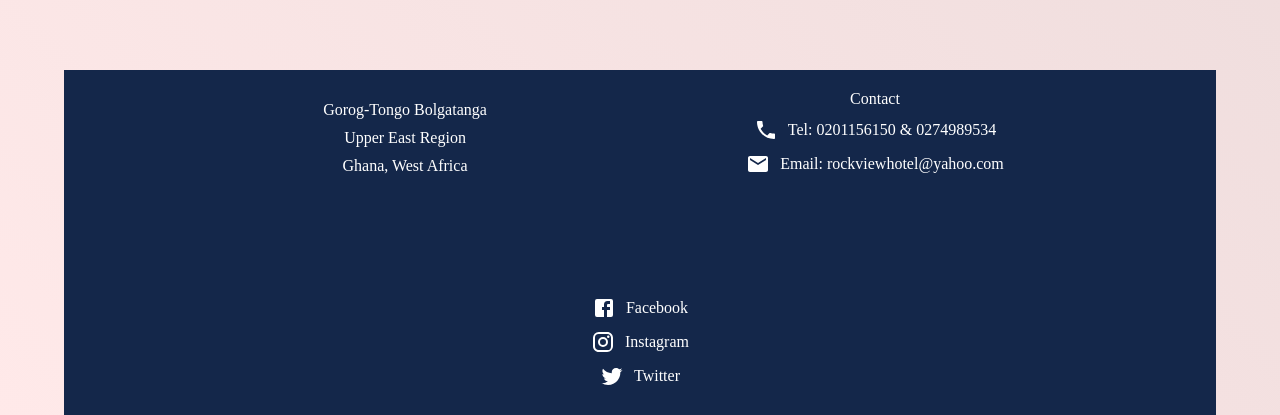
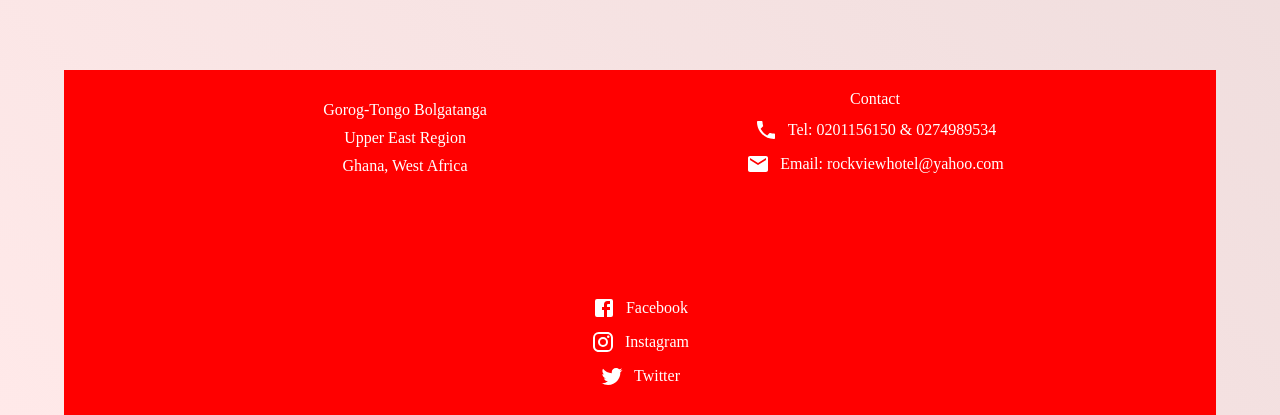
Before and after one commit to woodnathaniel/rockview-v3, a React (Create React App) app in the folder client/: page / in a window 1280 px wide. Shown: the part 2109-2524 px from the top of the page. Built offline with nearby package versions, Linux system fonts and the light colour scheme; a web font is replaced by a local one.

Commit message:
test new rep if worked

```diff
--- a/client/src/components/footer/footer.css
+++ b/client/src/components/footer/footer.css
@@ -3,7 +3,9 @@
   /* width: 100vw; */
   display: grid;
   place-items: center;
-  background-color: var(--opt-color);
+  background-color:
+  /* var(--opt-color) */
+  red;
   /* position: absolute;
   bottom: 0; */
 }
```
